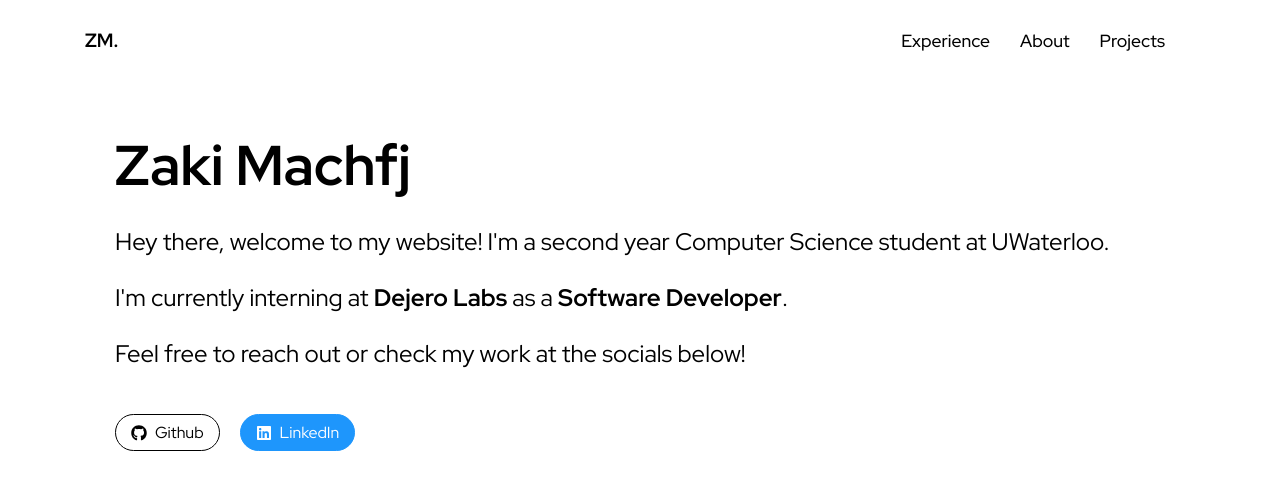
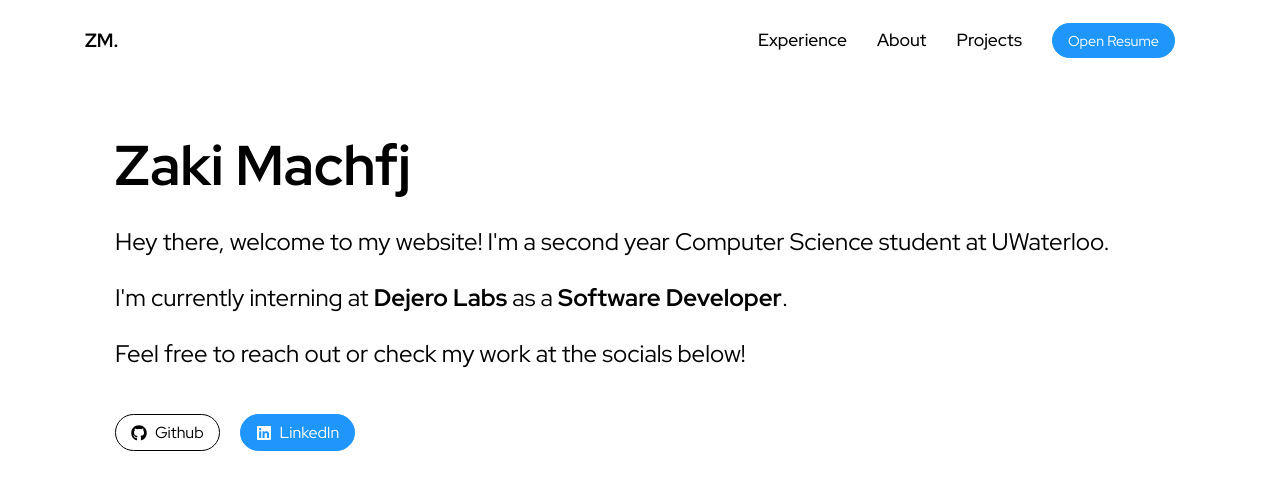
Before and after one commit to ragizaki/Portfolio, a React (Vite) app: page / in a window 1280 px wide. Shown: the top 490 px of the page. Built offline with nearby package versions, Linux system fonts and the light colour scheme.

Commit message:
clean up home and nav styles

```diff
--- a/src/components/Home/HomeStyles.tsx
+++ b/src/components/Home/HomeStyles.tsx
@@ -7,8 +7,6 @@ export const HomeContainer = styled(Container)`
     justify-content: start;
     padding-top: 3rem;
     height: calc(100vh - 80px);
-
-    ${Container}
 `;
 
 export const Heading = styled.h1`
@@ -30,6 +28,7 @@ export const TagItem = styled.p`
 
     @media screen and (max-width: 960px) {
         padding: 0 20px;
+        line-height: 40px;
     }
 `;
 
--- a/src/components/Navbar/Navbar.tsx
+++ b/src/components/Navbar/Navbar.tsx
@@ -1,12 +1,14 @@
-import React, { useState } from 'react';
+import { useState } from 'react';
 import { animateScroll } from 'react-scroll';
-import { Nav, NavContainer, NavLogo, NavItems, NavItem, BurgerMenu } from './NavbarStyles';
+import { Nav, NavContainer, NavLogo, NavItems, NavItem, BurgerMenu, ResumeButton } from './NavbarStyles';
+import { Button } from '../../styles/globalStyles';
 import { navData } from '../../data';
 import Resume from '../../assets/Resume.pdf';
 
 // Icon Configuration
 import { FaBars, FaTimes } from 'react-icons/fa';
 import { IconContext } from 'react-icons/lib';
+import theme from '../../styles/theme';
 
 type Props = {};
 
@@ -18,15 +20,18 @@ const Navbar = (): JSX.Element => {
     const scrollToTop = (): void => animateScroll.scrollToTop();
     return (
         <Nav>
-            <IconContext.Provider value={{ color: 'white' }}>
+            <IconContext.Provider value={{ color: theme.white }}>
                 <NavContainer>
                     <NavLogo onClick={scrollToTop}>ZM.</NavLogo>
                     <NavItems>
                         {navData.map(item => (
-                            <NavItem id={item.id} key={item.key}>
+                            <NavItem to={item.id} key={item.key}>
                                 {item.value}
                             </NavItem>
                         ))}
+                        <ResumeButton secondary={false} href={Resume} target='_blank' rel='noreffer'>
+                            Open Resume
+                        </ResumeButton>
                     </NavItems>
                     <BurgerMenu onClick={onBurgerClick}>{isBurgerOpen ? <FaTimes /> : <FaBars />}</BurgerMenu>
                 </NavContainer>
--- a/src/components/Navbar/NavbarStyles.tsx
+++ b/src/components/Navbar/NavbarStyles.tsx
@@ -1,5 +1,5 @@
 import styled from 'styled-components';
-import { Container } from '../../styles/globalStyles';
+import { Container, Button } from '../../styles/globalStyles';
 import { Link } from 'react-scroll';
 
 export const Nav = styled.nav`
@@ -20,7 +20,6 @@ export const NavContainer = styled(Container)`
     align-items: center;
     height: 80px;
     padding: 0 70px;
-    ${Container};
 `;
 
 export const NavLogo = styled.a`
@@ -69,7 +68,7 @@ export const NavItems = styled.ul`
     } */
 `;
 
-export const NavItem = styled(Link)`
+export const NavItem = styled(Link)<{ to: string }>`
     color: black;
     text-transform: capitalize;
     margin-right: 30px;
@@ -83,3 +82,7 @@ export const NavItem = styled(Link)`
         transform: translateY(-10%);
     }
 `;
+
+export const ResumeButton = styled(Button)`
+    font-size: 0.9rem;
+`;
```
